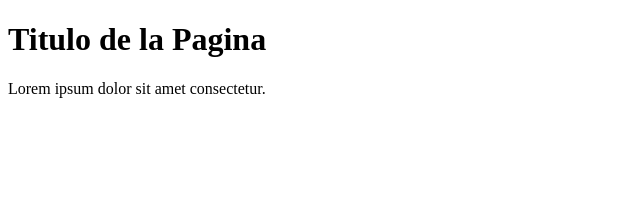
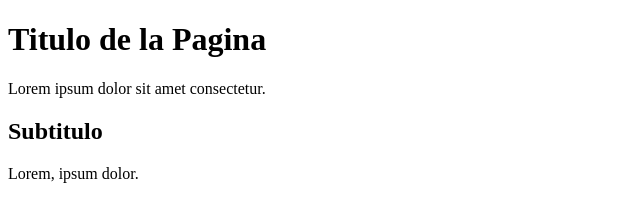
Before and after one commit to FelipeOvalle0613/proyecto, a plain HTML site: page index.html in a window 1280 px wide. Shown: the whole page, without its empty margins (0-640 px from the left). Drawn offline with Linux system fonts and the light colour scheme.

Commit message:
tercer commit

```diff
--- a/index.html
+++ b/index.html
@@ -9,5 +9,7 @@
 <body>
     <h1>Titulo de la Pagina</h1>
     <p>Lorem ipsum dolor sit amet consectetur.</p>
+    <h2>Subtitulo</h2>
+    <p>Lorem, ipsum dolor.</p>
 </body>
 </html>
```
